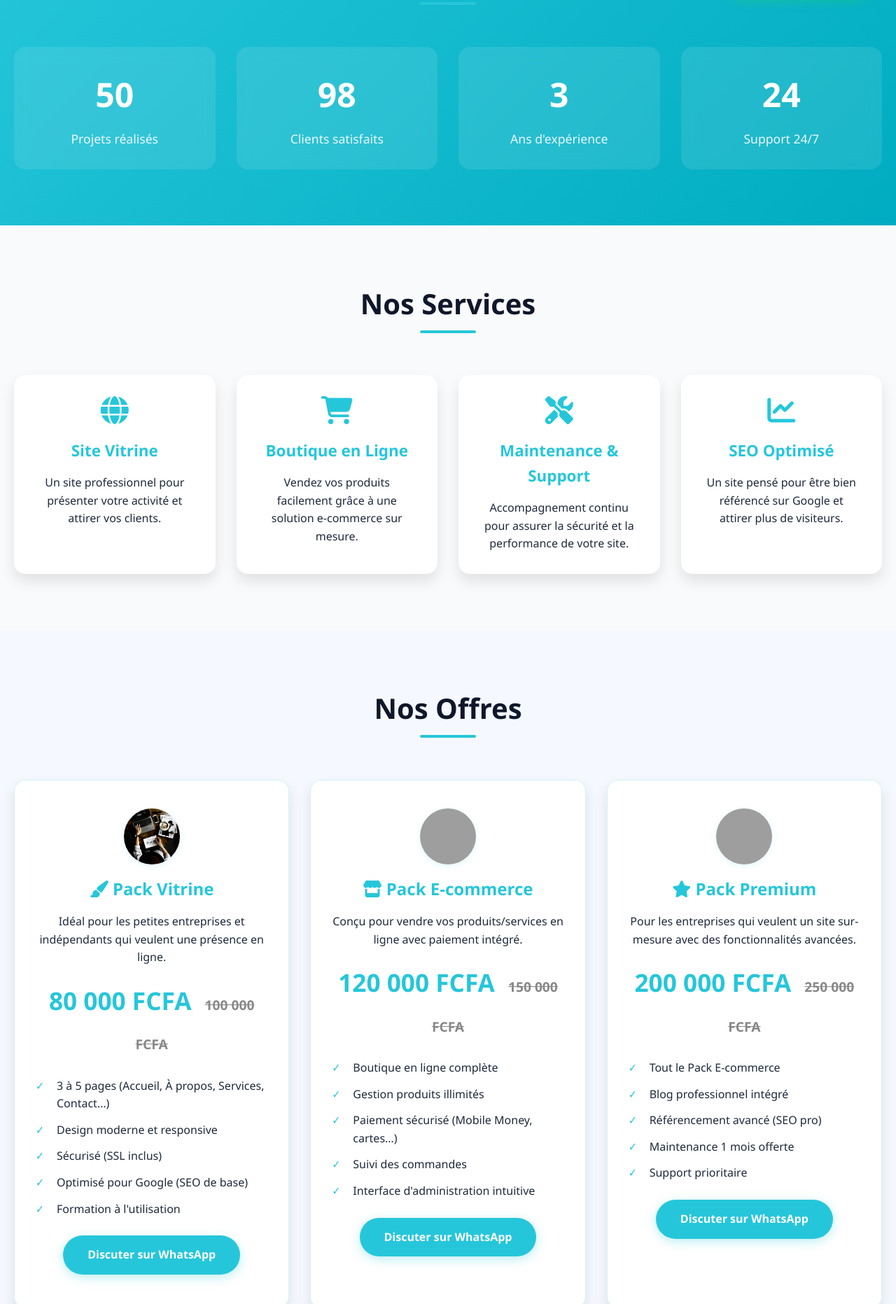
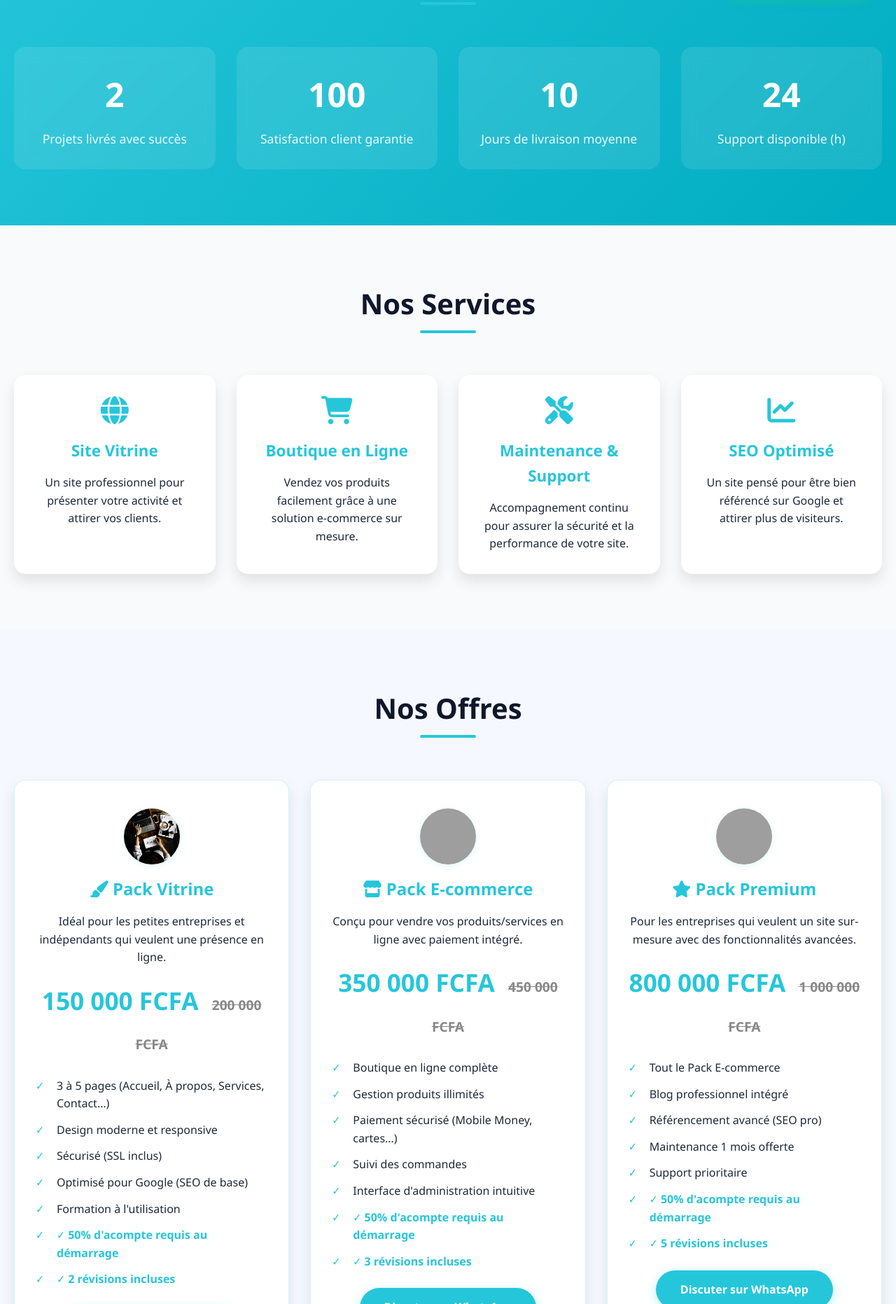
Before and after one commit to HunterX44H/Hunter-Web-Development, a plain HTML site: page index.html in a window 1280 px wide. Shown: the part 775-2638 px from the top of the page at 70% size. Drawn offline with Linux system fonts and the light colour scheme; grey boxes are pictures that could not be loaded.

Commit message:
Update pricing to professional rates and add payment terms

```diff
--- a/index.html
+++ b/index.html
@@ -980,7 +980,7 @@
   <!-- HERO -->
   <section class="hero">
     <div class="hero-content">
-      <h2>🚀 Votre site web professionnel dès 80.000 CFA</h2>
+      <h2>🚀 Votre site web professionnel dès 150.000 CFA</h2>
       <p>Nous créons des solutions digitales adaptées à vos besoins : vitrine, e-commerce, gestion en ligne. Avec Hunter Web Development, transformez vos idées en réalité.</p>
       <a href="#tarifs" class="btn">Découvrez nos packs</a>
     </div>
@@ -990,21 +990,22 @@
   <section class="section" id="stats">
     <h3>Notre Impact en Chiffres</h3>
     <div class="stats-container">
+    <!-- STATS HONNÊTES -->
 <div class="stat-card">
-        <div class="stat-number" data-count="50">0</div>
-        <div class="stat-label">Projets réalisés</div>
+  <div class="stat-number" data-count="2">0</div>
+  <div class="stat-label">Projets livrés avec succès</div>
 </div>
 <div class="stat-card">
-        <div class="stat-number" data-count="98">0</div>
-        <div class="stat-label">Clients satisfaits</div>
+  <div class="stat-number" data-count="100">0</div>
+  <div class="stat-label">Satisfaction client garantie</div>
 </div>
 <div class="stat-card">
-        <div class="stat-number" data-count="3">0</div>
-        <div class="stat-label">Ans d'expérience</div>
+  <div class="stat-number" data-count="10">0</div>
+  <div class="stat-label">Jours de livraison moyenne</div>
 </div>
 <div class="stat-card">
   <div class="stat-number" data-count="24">0</div>
-        <div class="stat-label">Support 24/7</div>
+  <div class="stat-label">Support disponible (h)</div>
 </div>
     </div>
   </section>
@@ -1040,13 +1041,14 @@
   <section class="section" id="tarifs">
     <h3>Nos Offres</h3>
     <div class="services">
+     <!-- PACK VITRINE -->
 <div class="pricing-card">
   <img src="images/pexels-knownasovan-57690.jpg" alt="Pack Vitrine">
   <h4><i class="fas fa-paint-brush"></i> Pack Vitrine</h4>
   <p>Idéal pour les petites entreprises et indépendants qui veulent une présence en ligne.</p>
   <div class="price">
-          <span style="color:#26C6DA;">80 000 FCFA</span>
-          <del>100 000 FCFA</del>
+    <span style="color:#26C6DA;">150 000 FCFA</span>
+    <del>200 000 FCFA</del>
   </div>
   <ul class="pricing-features">
     <li>3 à 5 pages (Accueil, À propos, Services, Contact…)</li>
@@ -1054,17 +1056,20 @@
     <li>Sécurisé (SSL inclus)</li>
     <li>Optimisé pour Google (SEO de base)</li>
     <li>Formation à l'utilisation</li>
+    <li><strong style="color: #26C6DA;">✓ 50% d'acompte requis au démarrage</strong></li>
+    <li><strong style="color: #26C6DA;">✓ 2 révisions incluses</strong></li>
   </ul>
   <a href="https://wa.me/2250715932363?text=Bonjour%20Hunter%20Web%20Development%2C%20j%27ai%20un%20projet%20web%20et%20je%20souhaite%20en%20discuter%20avec%20vous." class="btn" target="_blank" rel="noopener noreferrer">Discuter sur WhatsApp</a>
 </div>
 
+<!-- PACK E-COMMERCE -->
 <div class="pricing-card">
   <img src="images/pexels-n-voitkevich-6214452.jpg" alt="Pack E-commerce">
   <h4><i class="fas fa-store"></i> Pack E-commerce</h4>
   <p>Conçu pour vendre vos produits/services en ligne avec paiement intégré.</p>
   <div class="price">
-          <span style="color:#26C6DA;">120 000 FCFA</span>
-          <del>150 000 FCFA</del>
+    <span style="color:#26C6DA;">350 000 FCFA</span>
+    <del>450 000 FCFA</del>
   </div>
   <ul class="pricing-features">
     <li>Boutique en ligne complète</li>
@@ -1072,17 +1077,20 @@
     <li>Paiement sécurisé (Mobile Money, cartes…)</li>
     <li>Suivi des commandes</li>
     <li>Interface d'administration intuitive</li>
+    <li><strong style="color: #26C6DA;">✓ 50% d'acompte requis au démarrage</strong></li>
+    <li><strong style="color: #26C6DA;">✓ 3 révisions incluses</strong></li>
   </ul>
   <a href="https://wa.me/2250715932363?text=Bonjour%20Hunter%20Web%20Development%2C%20je%20veux%20en%20savoir%20plus%20sur%20le%20Pack%20E-commerce." class="btn" target="_blank" rel="noopener noreferrer">Discuter sur WhatsApp</a>
 </div>
 
+<!-- PACK PREMIUM -->
 <div class="pricing-card">
   <img src="images/pexels-markusspiske-177598.jpg" alt="Pack Premium">
   <h4><i class="fas fa-star"></i> Pack Premium</h4>
   <p>Pour les entreprises qui veulent un site sur-mesure avec des fonctionnalités avancées.</p>
   <div class="price">
-          <span style="color:#26C6DA;">200 000 FCFA</span>
-          <del>250 000 FCFA</del>
+    <span style="color:#26C6DA;">800 000 FCFA</span>
+    <del>1 000 000 FCFA</del>
   </div>
   <ul class="pricing-features">
     <li>Tout le Pack E-commerce</li>
@@ -1090,9 +1098,10 @@
     <li>Référencement avancé (SEO pro)</li>
     <li>Maintenance 1 mois offerte</li>
     <li>Support prioritaire</li>
+    <li><strong style="color: #26C6DA;">✓ 50% d'acompte requis au démarrage</strong></li>
+    <li><strong style="color: #26C6DA;">✓ 5 révisions incluses</strong></li>
   </ul>
   <a href="https://wa.me/2250715932363?text=Bonjour%20Hunter%20Web%20Development%2C%20je%20m%27int%C3%A9resse%20au%20Pack%20Premium%20pour%20mon%20entreprise." class="btn" target="_blank" rel="noopener noreferrer">Discuter sur WhatsApp</a>
-      </div>
 </div>
   </section>
 
@@ -1172,6 +1181,15 @@
         </div>
         <div class="faq-answer">
           <p>Absolument. Nous vous formons à l'utilisation de votre site afin que vous puissiez gérer vos produits, textes et images facilement, sans connaissances techniques.</p>
+        </div>
+      </div>
+      <div class="faq-item">
+  <div class="faq-question">
+    <span>Combien de révisions sont incluses ?</span>
+    <i class="fas fa-chevron-down faq-chevron"></i>
+  </div>
+  <div class="faq-answer">
+    <p>Chaque pack inclut 2 révisions gratuites. Au-delà, chaque modification supplémentaire est facturée 10 000 FCFA de l'heure.</p>
   </div>
 </div>
     </div>
```
Lines whose indentation alone changed are shown as unchanged.
